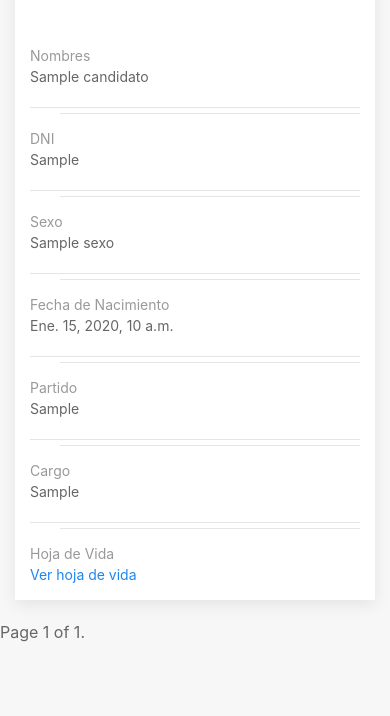
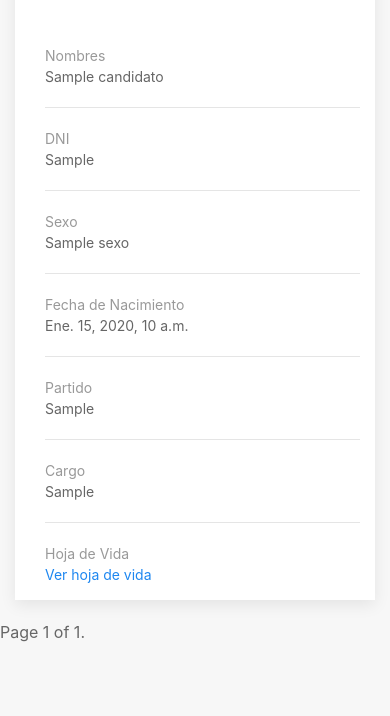
Before and after one commit to ELECCIONES-PERU-PROYECTO/webpage, a Django app: template elecciones_peru/elecciones/templates/elecciones/dashboard.html in a window 390 px wide. Shown: the part 128-844 px from the top of the page. Run offline with Django 3.2, Linux system fonts and the light colour scheme; the template is opened without the code that fills it: most values are stand-ins (such as "Sample title", 1, 10 or a date in 2020); parts of the project's set-up code (start-up, migrations or seed data) failed here and were passed over; some libraries are stand-ins or nearby versions.

Commit message:
cards in dashboard

```diff
--- a/elecciones_peru/elecciones/static/css/dashboard.css
+++ b/elecciones_peru/elecciones/static/css/dashboard.css
@@ -145,6 +145,10 @@
 	.uk-grid-divider.uk-grid-small>* {
 		padding-left: 0 !important;
 	}
+
+	.candidato-card .uk-grid-divider {
+		display: none;
+	}
 }
 
 #top-head [class*="uk-navbar-dropdown-bottom"] {
--- a/elecciones_peru/elecciones/templates/elecciones/dashboard.html
+++ b/elecciones_peru/elecciones/templates/elecciones/dashboard.html
@@ -1028,8 +1028,8 @@
         <div class="uk-text-center uk-padding-remove">
           <img src="{{ candidato.url }}" width="155px" height="215px" alt="{{ candidato.candidato }}">
         </div>
-        <div class="uk-width-expand@m uk-padding-right uk-padding-small">
-          <div class="uk-grid uk-grid-small uk-grid-divider uk-child-width-1-2@s uk-child-width-1-3@m uk-child-width-1-4@l uk-margin-remove uk-grid-match" uk-grid>
+        <div class="uk-width-expand@m uk-padding-right uk-padding-small candidato-card">
+          <div class="uk-grid uk-grid-small uk-child-width-1-2@s uk-child-width-1-3@m uk-child-width-1-4@l uk-margin-remove uk-grid-match" uk-grid>
             <div class="uk-text-small uk-margin-remove">
               <p class="uk-text-muted uk-margin-remove">Nombres</p>
               {{ candidato.candidato }}
```
